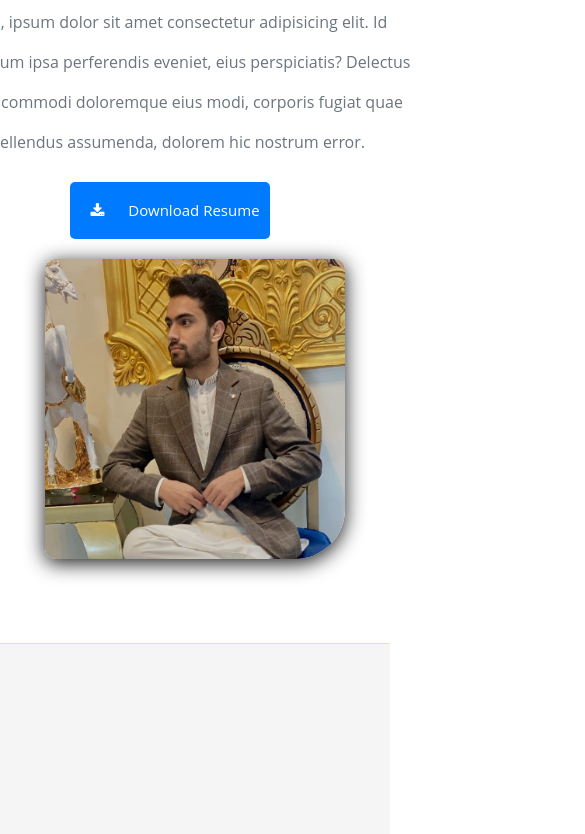
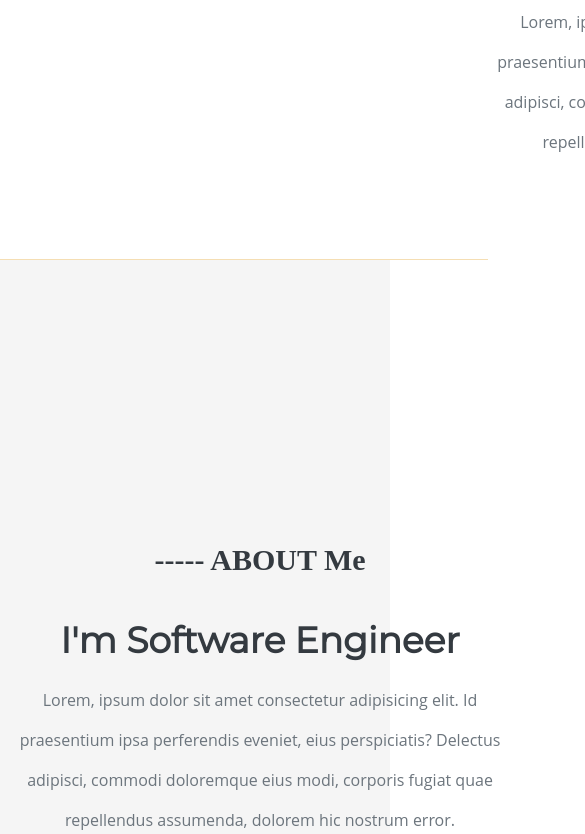
Before and after one commit to IsmailGohar/my-Portfolio, a plain HTML site: page index.html in a window 390 px wide. Shown: the part 398-1232 px from the top of the page, 585 px wide, since content can reach past the window. Drawn offline with Linux system fonts and the light colour scheme.

Commit message:
main.css

```diff
--- a/main.css
+++ b/main.css
@@ -93,6 +93,7 @@ main {
     box-shadow: 0 0 6px rgb(255, 255, 255, 0.5);
     border-bottom: 1px solid wheat;
     padding-top: 210px;
+
 
 
 
@@ -243,12 +244,11 @@ h3 {
 }
 
 @media screen and (max-width: 768px) {
-    main {
-        flex-direction: column;
 
-
-    }
-
+main
+{
+    padding-left: 125%;
+}
     button {
         margin-top: 0;
         margin-bottom: 20px;
@@ -304,8 +304,8 @@ h3 {
 @media screen and (max-width: 1043px) {
     div {
 
+        flex-direction: column;
         display: flex;
-        flex-direction: row;
         align-items: center;
         text-align: center;
         justify-content: space-around;
@@ -332,12 +332,7 @@ h3 {
 
 
 @media screen and (max-width: 1041px) {
-    main {
-        flex-direction: column;
 
-
-
-    }
 
     button {
         margin-top: 0;
```
